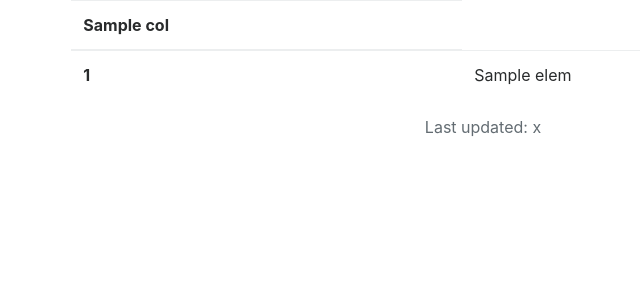
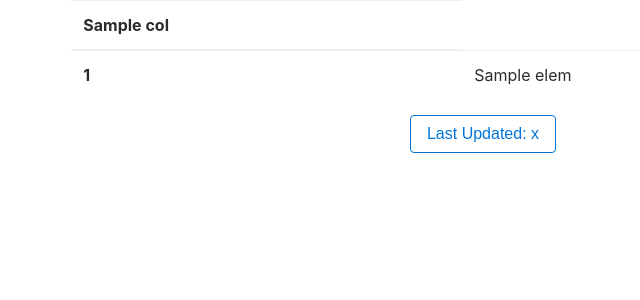
Before and after one commit to jiunbae/gpu-blame, a Flask app: template templates/blame.html in a window 1280 px wide. Shown: the top 300 px of the page, without its empty margins (157-797 px from the left). Run offline with Flask 2, Linux system fonts and the light colour scheme; the template is opened without the code that fills it: most values are stand-ins (such as "Sample title", 1, 10 or a date in 2020); parts of the project's set-up code (start-up, migrations or seed data) failed here and were passed over; some libraries are stand-ins or nearby versions.

Commit message:
Update refresh button

```diff
--- a/templates/blame.html
+++ b/templates/blame.html
@@ -31,10 +31,9 @@
     </table>
   </div>
   <footer class="footer">
-    <div class="container text-center">
-      <span class="text-muted">Last updated: </span>
-      <span class="text-muted">{{ stamp }}</span>
-    </div>
+    <form class="container text-center" action="/refresh" method="get">
+      <button type="submit" class="btn btn-outline-primary">Last Updated: {{ stamp }}</button>
+    </form>
   </footer>
   <script src="https://ajax.googleapis.com/ajax/libs/jquery/2.1.1/jquery.min.js"></script>
   <script src="https://stackpath.bootstrapcdn.com/bootstrap/4.1.3/js/bootstrap.bundle.min.js"></script>
```
